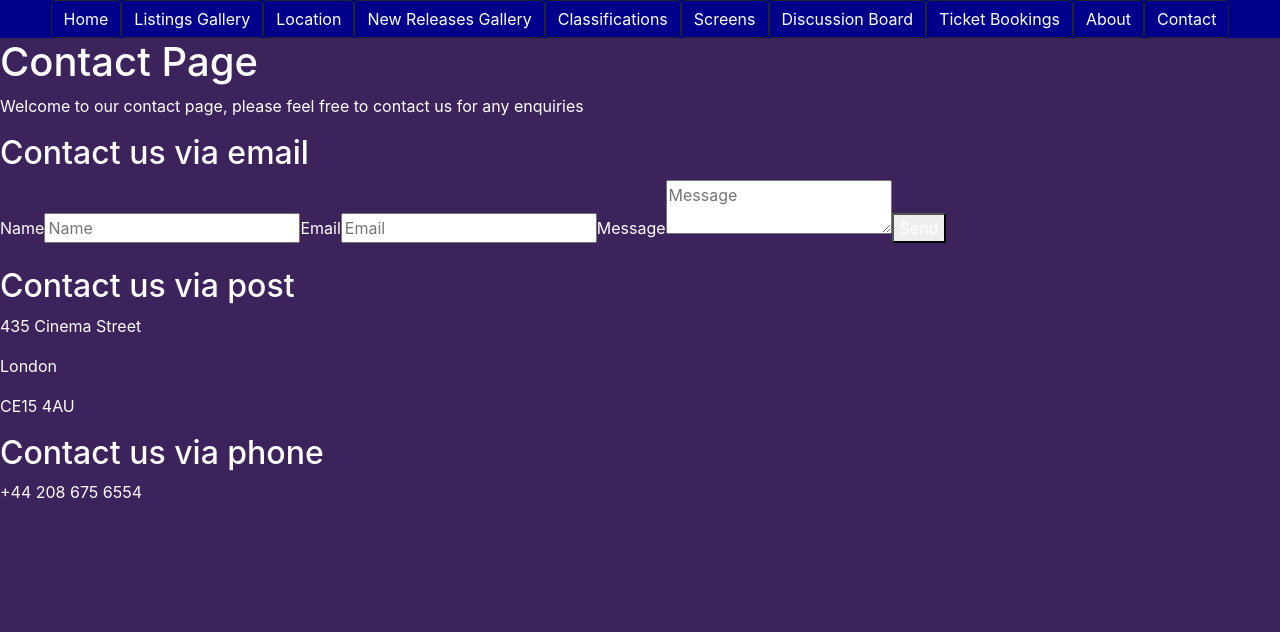
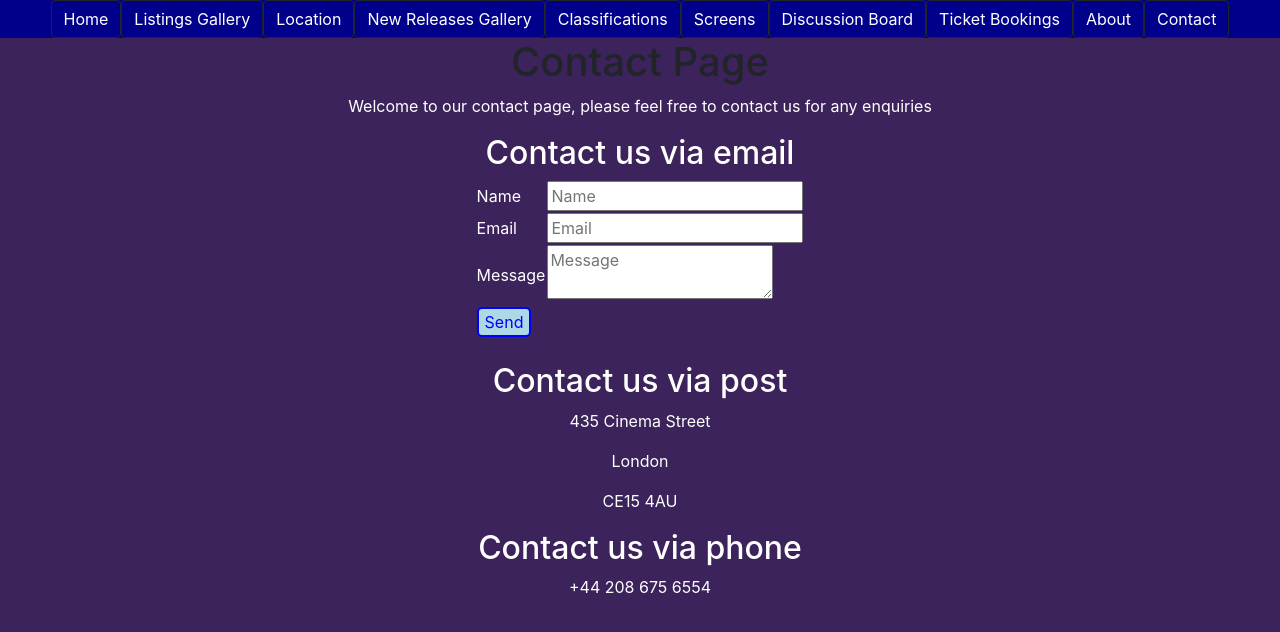
Before and after one commit to Peter-Dagley/Movie-Website, a React (Create React App) app in the folder Frontend/moviewebsite/: page /contact in a window 1280 px wide. Shown: the top 632 px of the page. Built offline with nearby package versions, Linux system fonts and the light colour scheme.

Commit message:
minor css changes

```diff
--- a/Frontend/moviewebsite/src/components/Pages/Contact/ContactContent.js
+++ b/Frontend/moviewebsite/src/components/Pages/Contact/ContactContent.js
@@ -3,25 +3,38 @@ import './ContactStyles.css';
 
 
 const Contact = () => {
-  return <div>
-    <h1 className='primary'> Contact Page</h1>
+  return <div align="center">
+    <h1 className='subtitle'> Contact Page</h1>
     <p className='primary'>Welcome to our contact page, please feel free to contact us for any enquiries</p>
 
 
     <h2 className='primary'>Contact us via email</h2>
     <form action="https://submit-form.com/jEKHvH5d">
-  <label for="name" className='primary'>Name</label>
-  <input type="text" id="name" name="name" placeholder="Name" required="" />
-  <label for="email" className='primary'>Email</label>
-  <input type="email" id="email" name="email" placeholder="Email" required="" />
-  <label for="message" className='primary'>Message</label>
+      <table>
+        <tr>
+            <td><label for="name" className='primary'>Name</label></td>
+            <td><input type="text" id="name" name="name" placeholder="Name" required="" /></td>
+        </tr>
+        <tr>
+          <td><label for="email" className='primary'>Email</label></td>
+          <td><input type="email" id="email" name="email" placeholder="Email" required="" /></td>
+        </tr>
+        <tr>
+          <td><label for="message" className='primary'>Message</label></td>
+          <td>
             <textarea
               id="message"
               name="message"
               placeholder="Message"
               required=""
             ></textarea>
-  <button type="submit" className='primary'>Send</button>
+          </td>
+        </tr>
+        <tr>
+          <td><button type="submit" className='button'>Send</button></td>
+        </tr>
+      </table>
+
 </form>
 <br/>
 
--- a/Frontend/moviewebsite/src/components/Pages/Contact/ContactStyles.css
+++ b/Frontend/moviewebsite/src/components/Pages/Contact/ContactStyles.css
@@ -1,6 +1,14 @@
-.primary {
-
-    color:rgb(255, 255, 255)
-
-
-    }
+.button
+{
+    background-color:lightblue;
+    border: 2px solid blue;
+    border-radius:5px;
+    color:blue;
+    cursor:pointer;
+}
+.button:hover
+{
+    background-color: blue;
+    border-color:lightblue;
+    color:lightblue;
+}
```
Lines whose indentation alone changed are shown as unchanged.
